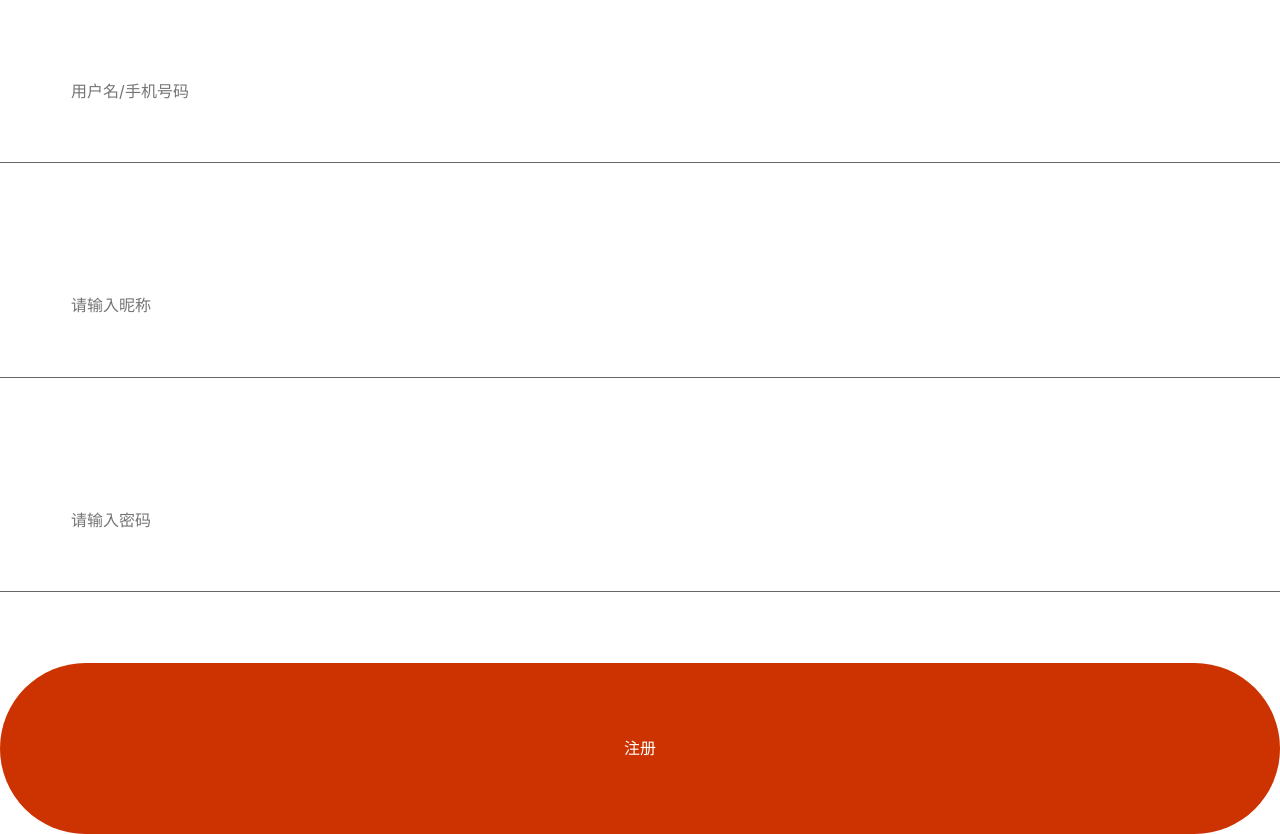
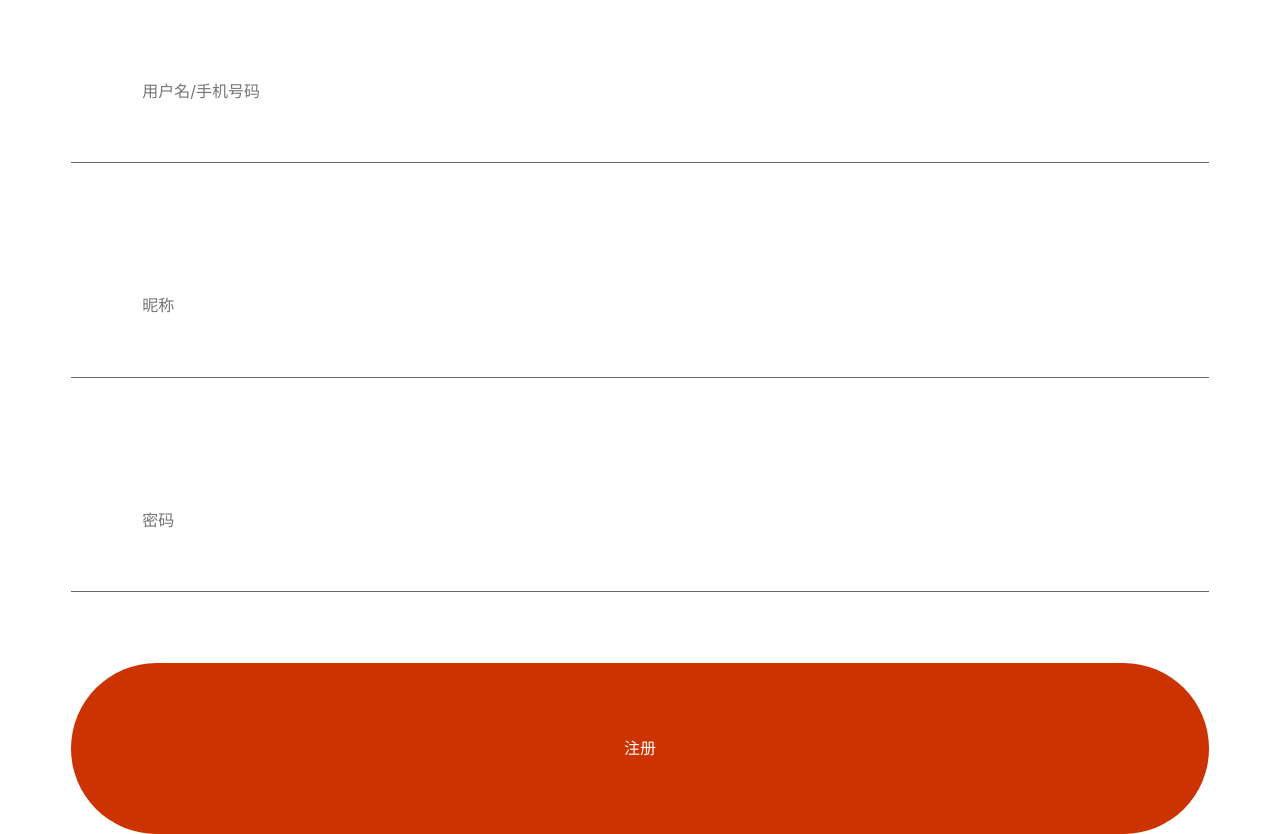
Before and after one commit to huangfenglin/blacknews, a Vue app: page /register in a window 1280 px wide. Built offline with nearby package versions, Linux system fonts and the light colour scheme; a small style sheet from the web is missing.

Commit message:
登陆注册界面功能完善

```diff
--- a/src/pages/Register.vue
+++ b/src/pages/Register.vue
@@ -1,7 +1,7 @@
 <template>
-  <div>
+  <div class="container">
     <div class="closeBtn">
-      <span class="iconfont iconicon-test"></span>
+      <span class="iconfont iconicon-test" @click="$router.back('login')"></span>
     </div>
     <div class="logo">
       <span class="iconfont iconnew"></span>
@@ -19,7 +19,7 @@
     <div class="nickName">
       <authInput
         type="text"
-        placeholder="请输入昵称"
+        placeholder="昵称"
         rule="^\w{4,16}$"
         err_message="请输入正确昵称"
         @input="setNickName"
@@ -29,7 +29,7 @@
     <div class="userPwd">
       <authInput
         type="password"
-        placeholder="请输入密码"
+        placeholder="密码"
         rule="^\d{3,16}$"
         err_message="请输入正确密码"
         @input="setUserPwd"
@@ -90,14 +90,13 @@ export default {
 <style lang="less" scoped>
 .container {
   padding: 0 5.556vw;
-}
-.closeBtn {
-  padding-top: 20px;
-  .iconfont {
-    font-size: 7.5vw;
+  .closeBtn {
+    padding-top: 20px;
+    .iconfont {
+      font-size: 7.5vw;
+    }
   }
 }
-
 .logo {
   display: flex;
   justify-content: center;
--- a/src/pages/login.vue
+++ b/src/pages/login.vue
@@ -29,6 +29,9 @@
     <div class="loginBtn">
       <authBtn text="登陆" @send="sendLogin"></authBtn>
     </div>
+     <div class="register">
+            还没有账号?  <router-link to="/register">立即注册</router-link>
+        </div>
   </div>
 </template>
 
@@ -95,4 +98,8 @@ export default {
     color: #d81e06;
   }
 }
+.register {
+  text-align: center;
+  margin-top: 6.667vw;
+  }
 </style>
```
